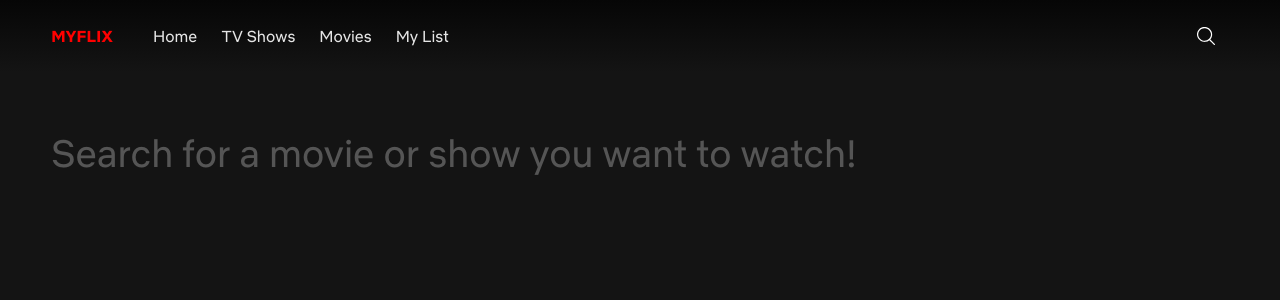
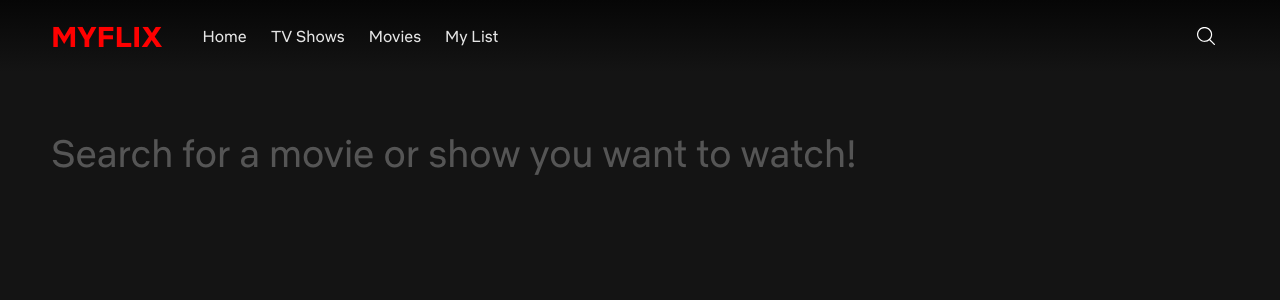
Before and after one commit to mqwebst2/netflix-clone, a React (Vite) app: page / in a window 1280 px wide. Shown: the top 300 px of the page. Built offline with nearby package versions, Linux system fonts and the light colour scheme; the HTML template or start-up script is replaced by a standard one.

Commit message:
modal and header  minor updates

```diff
--- a/src/App.jsx
+++ b/src/App.jsx
@@ -1,3 +1,5 @@
+// IMPORTANT: Handle no results on search; currently crashing app
+
 import React, { useState } from 'react';
 import './App.css';
 import Header from './components/js/Header';
--- a/src/components/css/Header.module.css
+++ b/src/components/css/Header.module.css
@@ -10,10 +10,10 @@ header {
   z-index: 1;
   background: linear-gradient(#060606, #141414);
 }
-header > h1 {
+header h1 {
   text-transform: uppercase;
   color: red;
-  font-size: 1rem;
+  font-size: 1.8rem;
 }
 
 .headerNav {
--- a/src/components/js/Card/Card.jsx
+++ b/src/components/js/Card/Card.jsx
@@ -4,6 +4,7 @@ import CardDetails from './CardDetails.jsx';
 const apikey = import.meta.env.VITE_API_KEY;
 
 let Card = (props) => {
+  console.log(props.Error);
   const [hover, setHover] = useState(false);
   const [details, setDetails] = useState(false);
   const [metadata, setMetadata] = useState(null);
@@ -23,6 +24,10 @@ let Card = (props) => {
         id={props.imdbID}
         onMouseEnter={() => setHover(true)}
         onMouseLeave={() => !details && setHover(false)}
+        onClick={(evt) => {
+          console.log(evt);
+          if (!details && evt.target.nodeName !== 'BUTTON') setDetails(true);
+        }}
       >
         <div className={styles.cardContent}>
           <div className={styles.cardPoster}>
--- a/src/components/js/Header.jsx
+++ b/src/components/js/Header.jsx
@@ -31,7 +31,9 @@ let Header = (props) => {
 
   return (
     <header>
-      <h1>Myflix</h1>
+      <a href='/'>
+        <h1>Myflix</h1>
+      </a>
       <nav className={styles.headerNav}>
         <ul className={styles.headerNavMenu}>
           <li>
```
